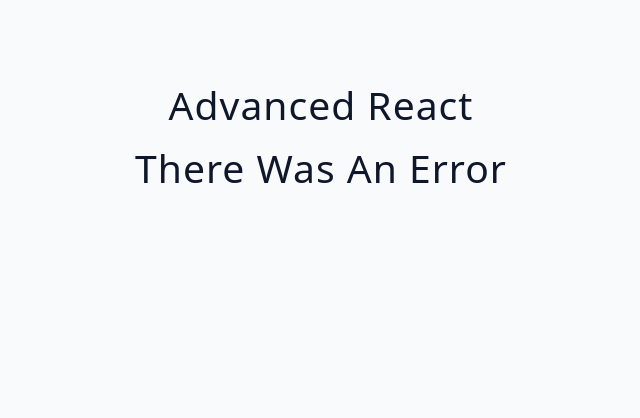
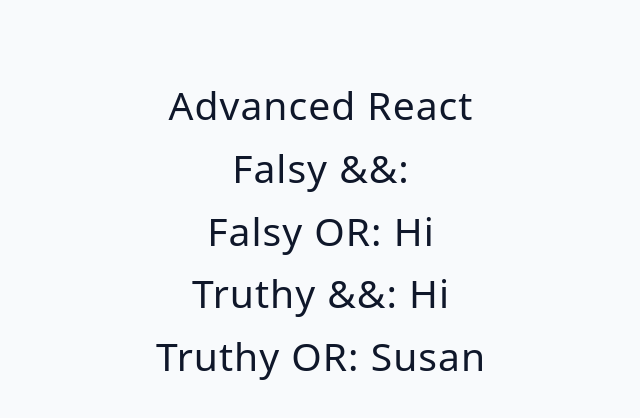
Before and after one commit to thisismairaj/CodingAddictAdvanced, a React (Vite) app: page / in a window 1280 px wide. Shown: the top 418 px of the page, without its empty margins (319-959 px from the left). Built offline with nearby package versions, Linux system fonts and the light colour scheme; no server answers.

Commit message:
short circuit examples

```diff
--- a/src/App.jsx
+++ b/src/App.jsx
@@ -1,4 +1,4 @@
-import Starter from "./tutorial/03-conditional-rendering/starter/02-multiple-returns-fetch-data"
+import Starter from "./tutorial/03-conditional-rendering/starter/04-short-circuit-overview"
 
 function App() {
   return (
--- a/src/tutorial/03-conditional-rendering/starter/04-short-circuit-overview.jsx
+++ b/src/tutorial/03-conditional-rendering/starter/04-short-circuit-overview.jsx
@@ -1,6 +1,16 @@
-import { useState } from 'react';
+import { useState } from "react"
 
 const ShortCircuitOverview = () => {
-  return <h2>short circuit overview</h2>;
-};
-export default ShortCircuitOverview;
+  const [name, setName] = useState("")
+  const [text, setText] = useState("susan")
+  return (
+    <div>
+      {/* {if(text){"won't work"}} */}
+      <h2>Falsy &&: {name && "hi"}</h2>
+      <h2>Falsy OR: {name || "hi"}</h2>
+      <h2>Truthy &&: {text && "hi"}</h2>
+      <h2>Truthy OR: {text || "hi"}</h2>
+    </div>
+  )
+}
+export default ShortCircuitOverview
```
Also changed, not shown: src/tutorial/03-conditional-rendering/starter/05-short-circuit-examples.jsx (+13 -8 lines).
